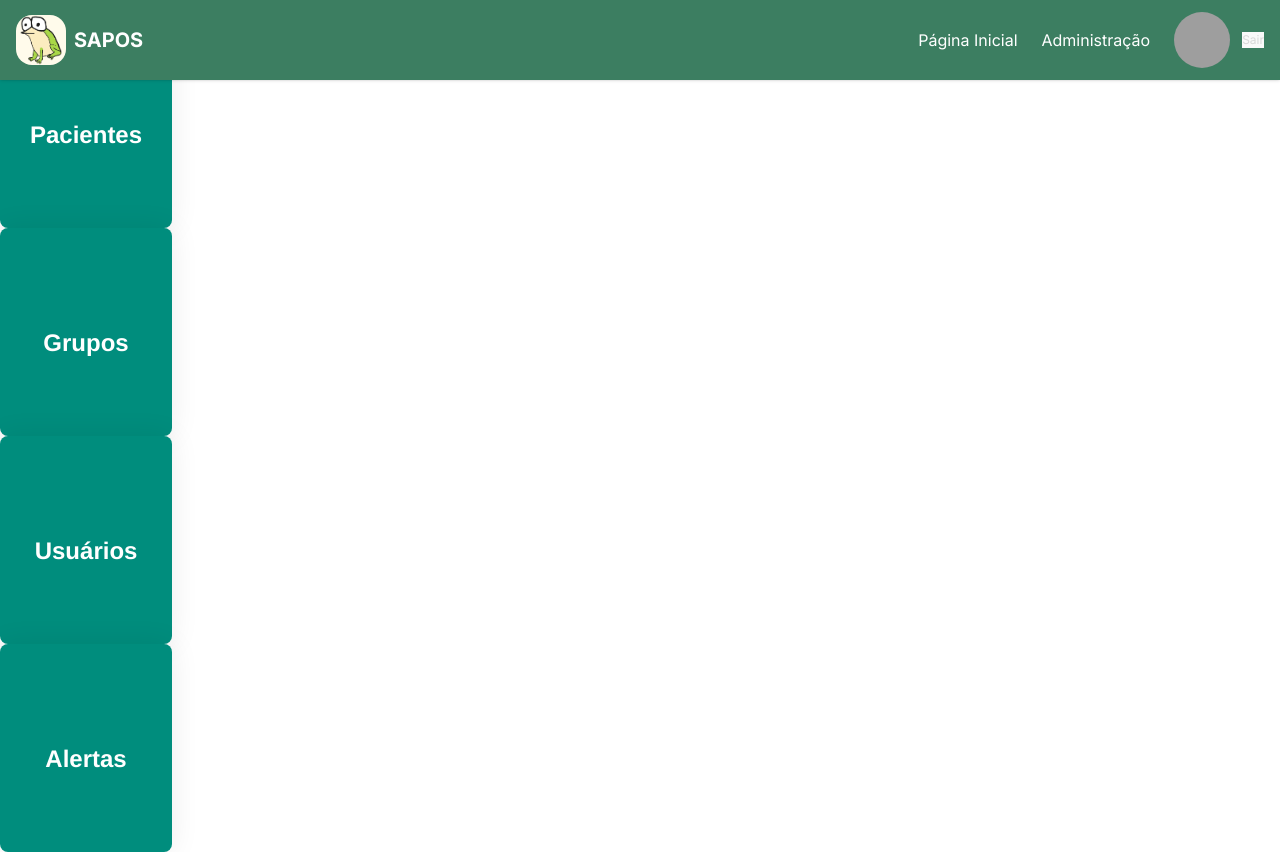
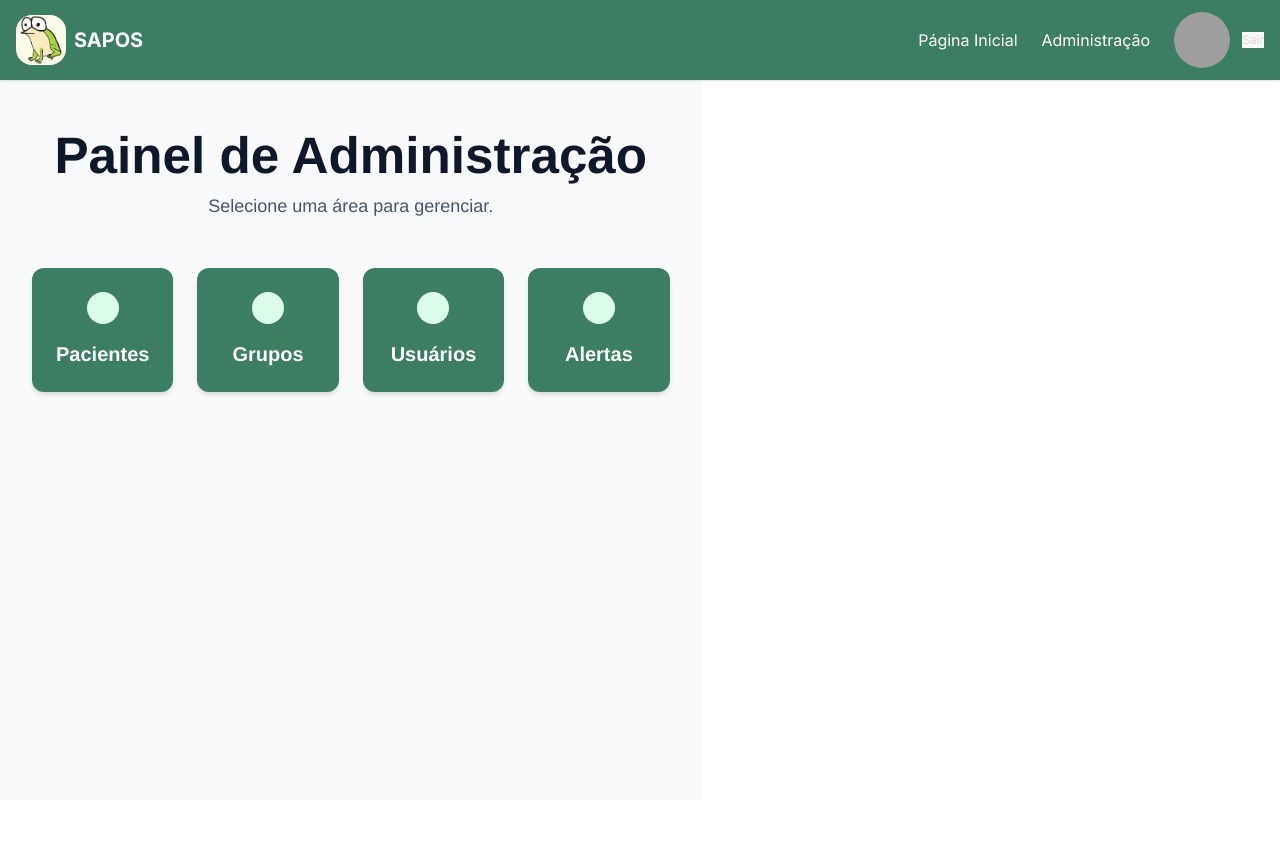
Before and after one commit to israelnavarros/Sapos-V2, a React (Vite) app in the folder frontend/: page /administracao in a window 1280 px wide. After the commit the page ends 800 px from the top, so only its background shows below. Built offline with nearby package versions, Linux system fonts and the light colour scheme; sample sign-in values are in the browser's storage; grey boxes are pictures that could not be loaded.

Commit message:
add: Botões da tela Adm Sec

```diff
--- a/frontend/src/Sec_Administracao.jsx
+++ b/frontend/src/Sec_Administracao.jsx
@@ -1,84 +1,68 @@
 import { Link } from "react-router-dom";
 import Header from "./Header";
+
+// --- Componente Reutilizável para os Cards de Navegação ---
+// Ele recebe um ícone (como JSX), um título e o link de destino
+function AdminCard({ icon, title, to }) {
+    return (
+        <Link
+            to={to}
+            className="group block h-full bg-green p-6 rounded-xl shadow-md hover:shadow-lg transition-all duration-300 transform hover:-translate-y-1"
+        >
+            <div className="flex flex-col items-center text-center">
+                <div className="flex-shrink-0 bg-green-100 p-4 rounded-full group-hover:bg-green-400 transition-colors duration-300">
+                    {icon}
+                </div>
+                <h3 className="mt-4 text-xl font-bold text-white">
+                    {title}
+                </h3>
+            </div>
+        </Link>
+    );
+}
+
 
 export default function SecAdministracao() {
     return (
         <>
             <Header />
-      <style>
-        {`
-        .icon-box{
-            padding: 60px 30px;
-            position: relative;
-            overflow: hidden;
-            background: #008d7d;
-            box-shadow: 0 0 29px 0 rgba(0, 0, 0, 0.08);
-            transition: all 0.3s ease-in-out;
-            border-radius: 8px;
-            z-index: 1;
-            height: 100%;
-            width: 100%;
-            text-align: center;
-        }
-        .icon-box i {
-            margin-bottom: 20px;
-            padding-top: 10px;
-            display: inline-block;
-            transition: all 0.3s ease-in-out;
-            font-size: 48px;
-            line-height: 1;
-            color: rgba(255, 255, 255, 0.9);
-        }
-        .icon-box h4 {
-            font-weight: 700;
-            margin-bottom: 15px;
-            font-size: 24px;
-        }
-        .icon-box a {
-            color: #ffffff;
-            transition: 0.3s;
-            text-decoration: none;
-        }
-        `}
-      </style>
-      <div className="icon-boxes position-relative">
-        <div className="container position-relative">
-          <div className="row gy-4 mt-5">
-            <div className="col-xl-3 col-md-6">
-              <div className="icon-box">
-                <div className="icon"><i className="bi bi-clipboard2-pulse"></i></div>
-                <h4 className="title">
-                  <Link to="/sec_pacientes" className="stretched-link">Pacientes</Link>
-                </h4>
+            <main className="bg-slate-50 min-h-screen pt-20">
+                <div className="max-w-7xl mx-auto px-4 sm:px-6 lg:px-8 py-12">
+                    <div className="text-center mb-12">
+                        <h1 className="text-4xl font-bold text-slate-900">Painel de Administração</h1>
+                        <p className="mt-2 text-lg text-slate-600">Selecione uma área para gerenciar.</p>
+                    </div>
+
+                    {/* Grid responsivo para os cards */}
+                    <div className="grid grid-cols-1 sm:grid-cols-2 lg:grid-cols-4 gap-6">
+
+                        <AdminCard
+                            to="/sec_pacientes"
+                            title="Pacientes"
+                            icon={<i className="bi bi-clipboard2-pulse text-3xl text-green"></i>}
+                        />
+
+                        <AdminCard
+                            to="/sec_grupos"
+                            title="Grupos"
+                            icon={<i className="bi bi-diagram-2 text-3xl text-green"></i>}
+                        />
+
+                        <AdminCard
+                            to="/sec_usuarios"
+                            title="Usuários"
+                            icon={<i className="bi bi-people text-3xl text-green"></i>}
+                        />
+
+                        <AdminCard
+                            to="/sec_alertas"
+                            title="Alertas"
+                            icon={<i className="bi bi-exclamation-triangle text-3xl text-green"></i>}
+                        />
+
                     </div>
                 </div>
-            <div className="col-xl-3 col-md-6">
-              <div className="icon-box">
-                <div className="icon"><i className="bi bi-diagram-2"></i></div>
-                <h4 className="title">
-                  <Link to="/sec_grupos" className="stretched-link">Grupos</Link>
-                </h4>
-              </div>
-            </div>
-            <div className="col-xl-3 col-md-6">
-              <div className="icon-box">
-                <div className="icon"><i className="bi bi-people"></i></div>
-                <h4 className="title">
-                  <Link to="/sec_usuarios" className="stretched-link">Usuários</Link>
-                </h4>
-              </div>
-            </div>
-            <div className="col-xl-3 col-md-6">
-              <div className="icon-box">
-                <div className="icon"><i className="bi bi-exclamation-triangle"></i></div>
-                <h4 className="title">
-                  <Link to="/sec_alertas" className="stretched-link">Alertas</Link>
-                </h4>
-              </div>
-            </div>
-          </div>
-        </div>
-      </div>
+            </main>
         </>
     );
 }
```
Lines whose indentation alone changed are shown as unchanged.
